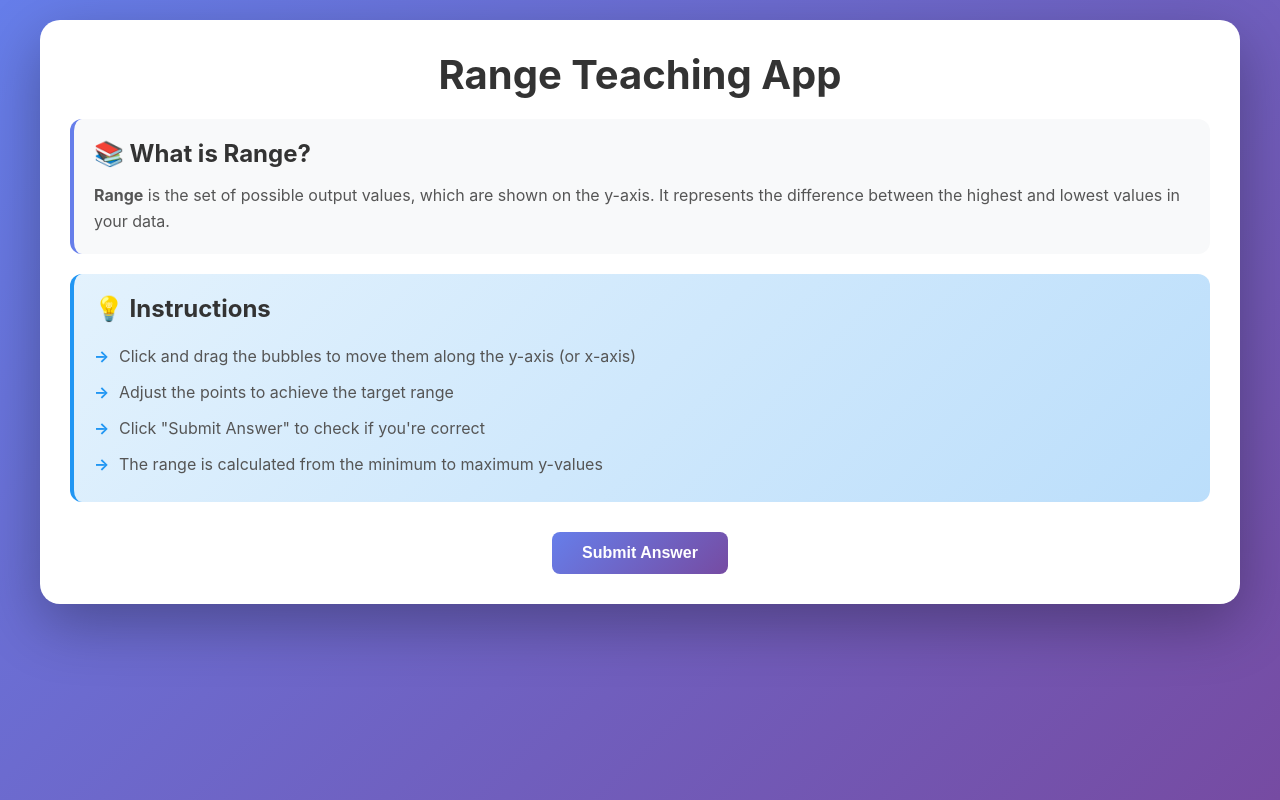
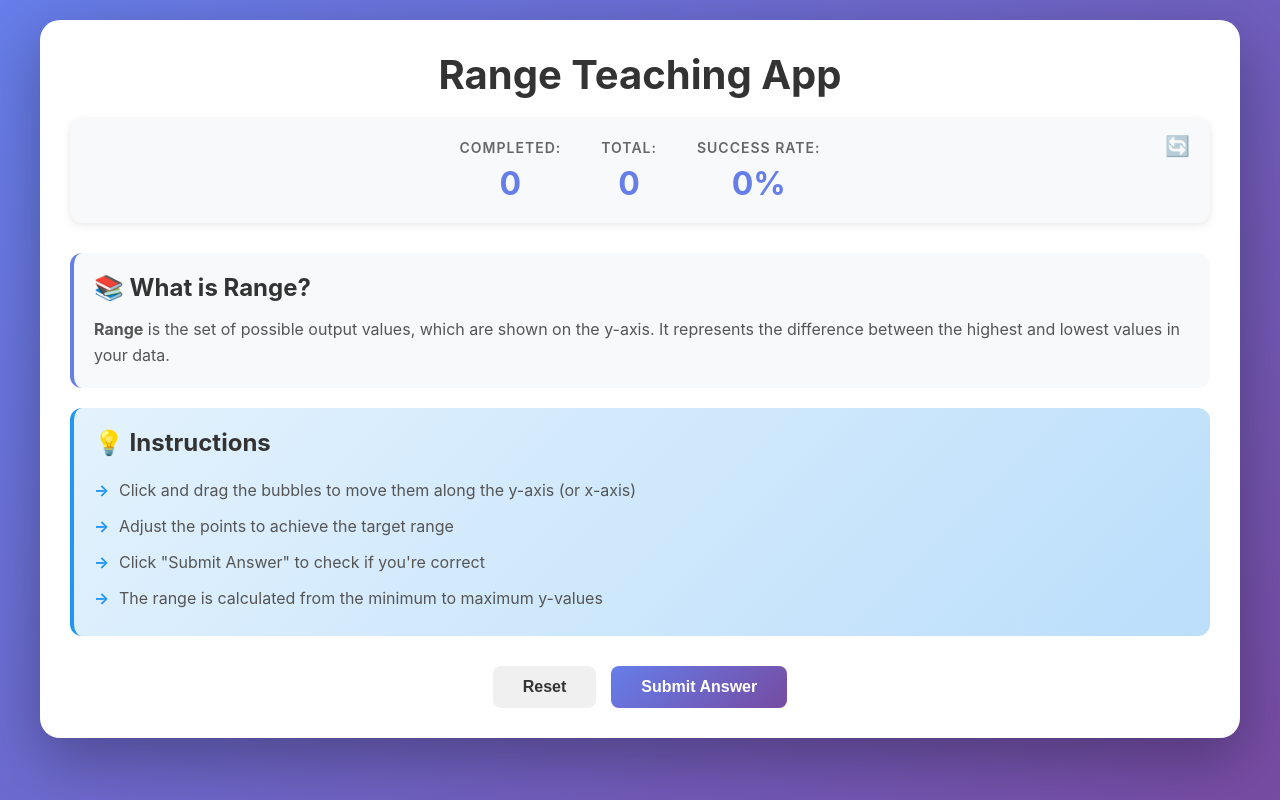
Before and after one commit to sergiishevchenko/range-teaching-app, a React (Create React App) app in the folder frontend/: page / in a window 1280 px wide. Built offline with nearby package versions, Linux system fonts and the light colour scheme; no server answers.

Commit message:
add statistics tracking and reset functionality

```diff
--- a/frontend/src/App.jsx
+++ b/frontend/src/App.jsx
@@ -11,9 +11,14 @@ const API_BASE_URL = process.env.REACT_APP_API_BASE_URL || 'http://localhost:800
 function App() {
   const [graphData, setGraphData] = useState(null);
   const [points, setPoints] = useState([]);
+  const [initialPoints, setInitialPoints] = useState([]);
   const [challenge, setChallenge] = useState(null);
   const [feedback, setFeedback] = useState(null);
   const [loading, setLoading] = useState(true);
+  const [statistics, setStatistics] = useState(() => {
+    const saved = localStorage.getItem('rangeAppStatistics');
+    return saved ? JSON.parse(saved) : { completed: 0, total: 0, successRate: 0 };
+  });
 
   useEffect(() => {
     loadInitialData();
@@ -24,7 +29,9 @@ function App() {
     try {
       const response = await axios.get(`${API_BASE_URL}/data/`);
       setGraphData(response.data);
-      setPoints(response.data.points);
+      const initial = response.data.points;
+      setInitialPoints(initial);
+      setPoints(initial);
       setLoading(false);
     } catch (error) {
       console.error('Error loading data:', error);
@@ -53,6 +60,17 @@ function App() {
         challenge: challenge,
       });
       setFeedback(response.data);
+
+      const newStats = {
+        ...statistics,
+        total: statistics.total + 1,
+        completed: response.data.is_correct ? statistics.completed + 1 : statistics.completed,
+      };
+      newStats.successRate = newStats.total > 0
+        ? Math.round((newStats.completed / newStats.total) * 100)
+        : 0;
+      setStatistics(newStats);
+      localStorage.setItem('rangeAppStatistics', JSON.stringify(newStats));
     } catch (error) {
       console.error('Error validating:', error);
       setFeedback({
@@ -67,6 +85,17 @@ function App() {
     loadInitialData();
   };
 
+  const handleReset = () => {
+    setPoints(initialPoints);
+    setFeedback(null);
+  };
+
+  const handleResetStats = () => {
+    const resetStats = { completed: 0, total: 0, successRate: 0 };
+    setStatistics(resetStats);
+    localStorage.setItem('rangeAppStatistics', JSON.stringify(resetStats));
+  };
+
   if (loading) {
     return (
       <div className="app">
@@ -79,6 +108,24 @@ function App() {
     <div className="app">
       <div className="container">
         <h1 className="title">Range Teaching App</h1>
+
+        <div className="statistics-dashboard">
+          <div className="stat-item">
+            <span className="stat-label">Completed:</span>
+            <span className="stat-value">{statistics.completed}</span>
+          </div>
+          <div className="stat-item">
+            <span className="stat-label">Total:</span>
+            <span className="stat-value">{statistics.total}</span>
+          </div>
+          <div className="stat-item">
+            <span className="stat-label">Success Rate:</span>
+            <span className="stat-value">{statistics.successRate}%</span>
+          </div>
+          <button className="btn-reset-stats" onClick={handleResetStats} title="Reset Statistics">
+            🔄
+          </button>
+        </div>
 
         <Tutor challenge={challenge} />
 
@@ -96,6 +143,9 @@ function App() {
         />
 
         <div className="controls">
+          <button className="btn btn-secondary" onClick={handleReset}>
+            Reset
+          </button>
           <button className="btn btn-primary" onClick={handleSubmit}>
             Submit Answer
           </button>
```
